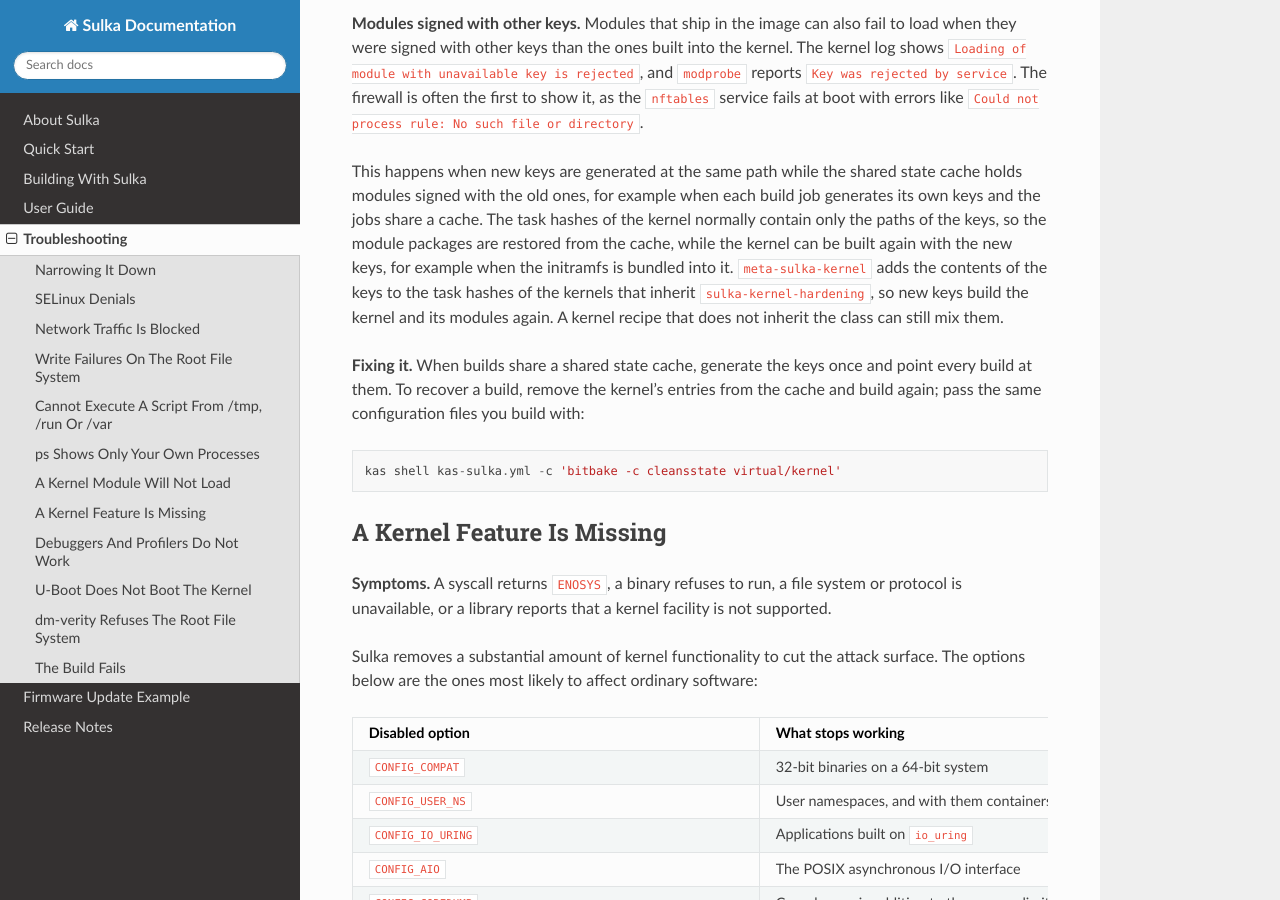
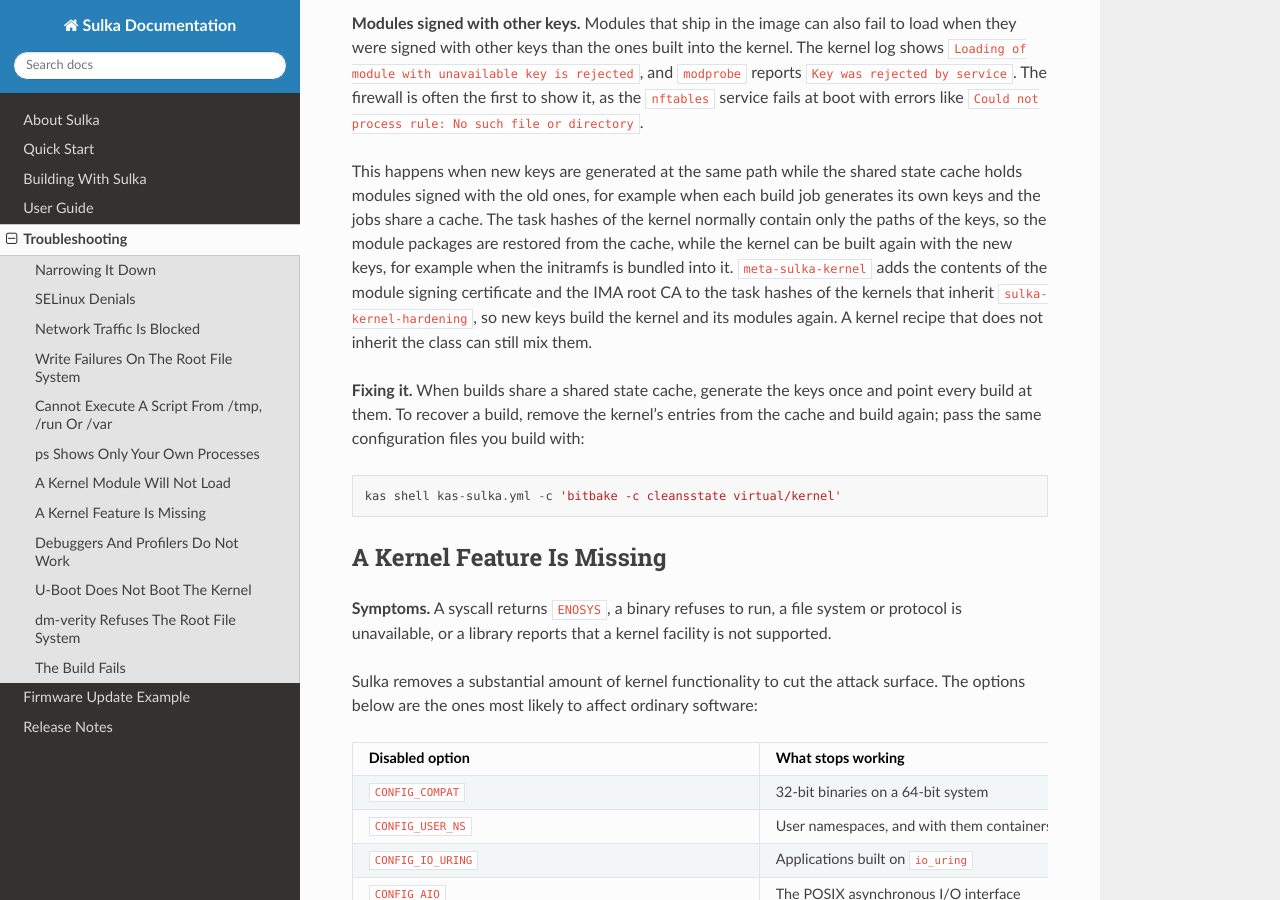
Before and after one commit to AltidSec/sulka-docs, a Sphinx documentation site: the page built from source/troubleshooting.rst, in a window 1280 px wide and 900 px high, scrolled down 3696 px. Built offline with Sphinx 7.4.7 and the Read the Docs theme 3.1.0, drawn with Linux system fonts in a browser that asks for light colours.

Commit message:
troubleshooting: Update the statement about keys
The private keys are no longer used for the task dependencies, so update
the claim in the documentation.

```diff
--- a/source/troubleshooting.rst
+++ b/source/troubleshooting.rst
@@ -157,7 +157,7 @@ The firewall is often the first to show it, as the ``nftables`` service fails at
 
 This happens when new keys are generated at the same path while the shared state cache holds modules signed with the old ones, for example when each build job generates its own keys and the jobs share a cache.
 The task hashes of the kernel normally contain only the paths of the keys, so the module packages are restored from the cache, while the kernel can be built again with the new keys, for example when the initramfs is bundled into it.
-``meta-sulka-kernel`` adds the contents of the keys to the task hashes of the kernels that inherit ``sulka-kernel-hardening``, so new keys build the kernel and its modules again.
+``meta-sulka-kernel`` adds the contents of the module signing certificate and the IMA root CA to the task hashes of the kernels that inherit ``sulka-kernel-hardening``, so new keys build the kernel and its modules again.
 A kernel recipe that does not inherit the class can still mix them.
 
 **Fixing it.** When builds share a shared state cache, generate the keys once and point every build at them.
```
